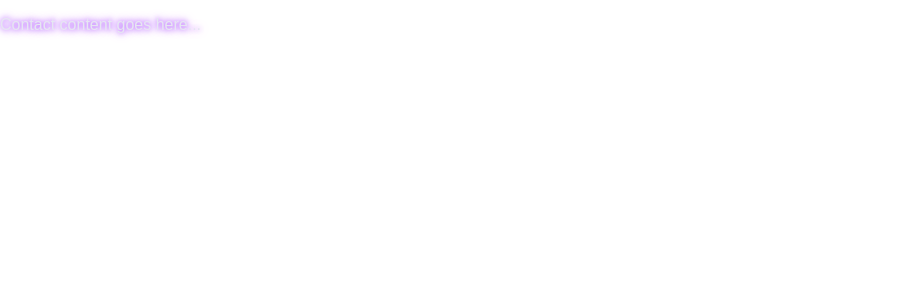
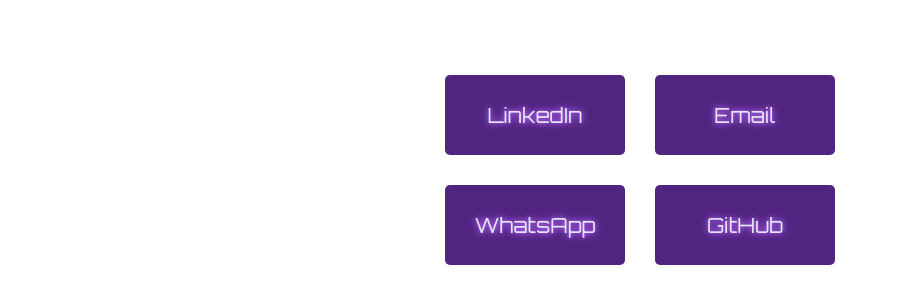
Before and after one commit to ibra-exe/Personal-Portfolio, a plain HTML site: page contact.html in a window 1280 px wide. Shown: the whole page, without its empty margins (0-898 px from the left). Drawn offline with Linux system fonts and the light colour scheme.

Commit message:
Started working on Contact page

```diff
--- a/contact.html
+++ b/contact.html
@@ -1,15 +1,22 @@
 <!DOCTYPE html>
 <html lang="en">
 <head>
+    <link href="https://fonts.googleapis.com/css2?family=Orbitron&display=swap" rel="stylesheet">
     <meta charset="UTF-8">
     <meta name="viewport" content="width=device-width, initial-scale=1.0">
     <link rel="stylesheet" href="styles.css">
     <title>Contact</title>
 </head>
 <body style="background: transparent;">
-    <div class="content">
-        <!-- Your Contact Content Here -->
-        <p>Contact content goes here...</p>
+    <div class="contact-container">
+        <div class="contact-row">
+            <a href="dummy-linkedin" class="contact-button" id="linkedin">LinkedIn</a>
+            <a href="mailto:dummy-email" class="contact-button" id="email">Email</a>
+        </div>
+        <div class="contact-row">
+            <a href="dummy-whatsapp" class="contact-button" id="whatsapp">WhatsApp</a>
+            <a href="dummy-github" class="contact-button" id="github">GitHub</a>
+        </div>
     </div>
 </body>
 </html>
--- a/styles.css
+++ b/styles.css
@@ -127,3 +127,40 @@
     flex: 1; /* Allows this item to grow to fill the space */
     max-width: 600px; /* Optional: Adjust as needed */
 }
+
+.contact-container {
+    display: flex;
+    flex-direction: column;
+    align-items: center;
+    height: 100vh;
+    padding-top: 70px; /* Reduced top padding */
+}
+
+.contact-row {
+    display: flex;
+    justify-content: center;
+    margin-bottom: 20px; /* Space between rows */
+}
+
+.contact-button {
+    font-family: 'Orbitron', sans-serif; /* Set the Orbitron font */
+    font-size: 1.3rem;
+    display: inline-flex;
+    justify-content: center;
+    align-items: center;
+    width: 150px; /* Fixed width for all buttons */
+    height: 50px; /* Fixed height for all buttons */
+    margin: 5px 15px; /* Space between buttons */
+    padding: 15px;
+    background-color: #502580;
+    color: #e6e6f2;
+    text-decoration: none;
+    border-radius: 5px;
+    transition: background-color 0.15s, transform 0.15s;
+    text-align: center;
+}
+
+.contact-button:hover {
+    background-color: #6f3399;
+    transform: translateY(-3px);
+}
```
